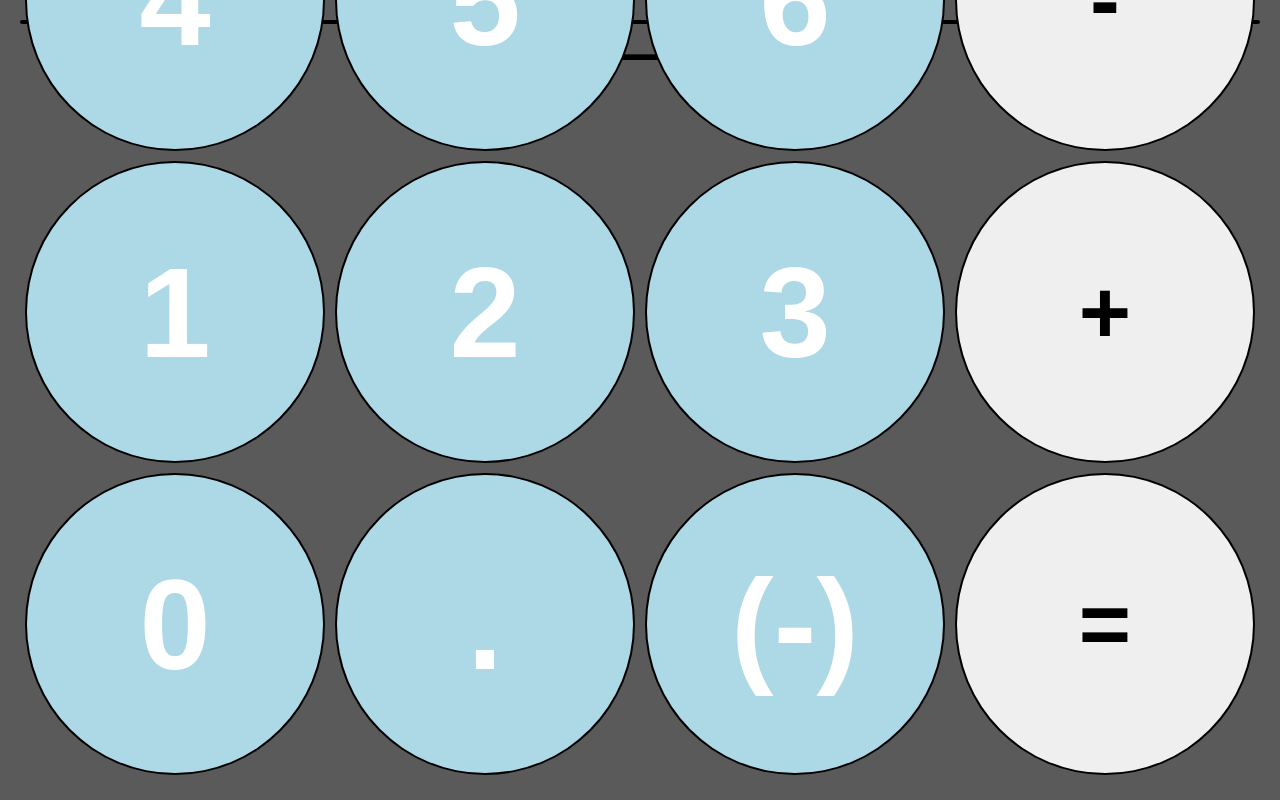
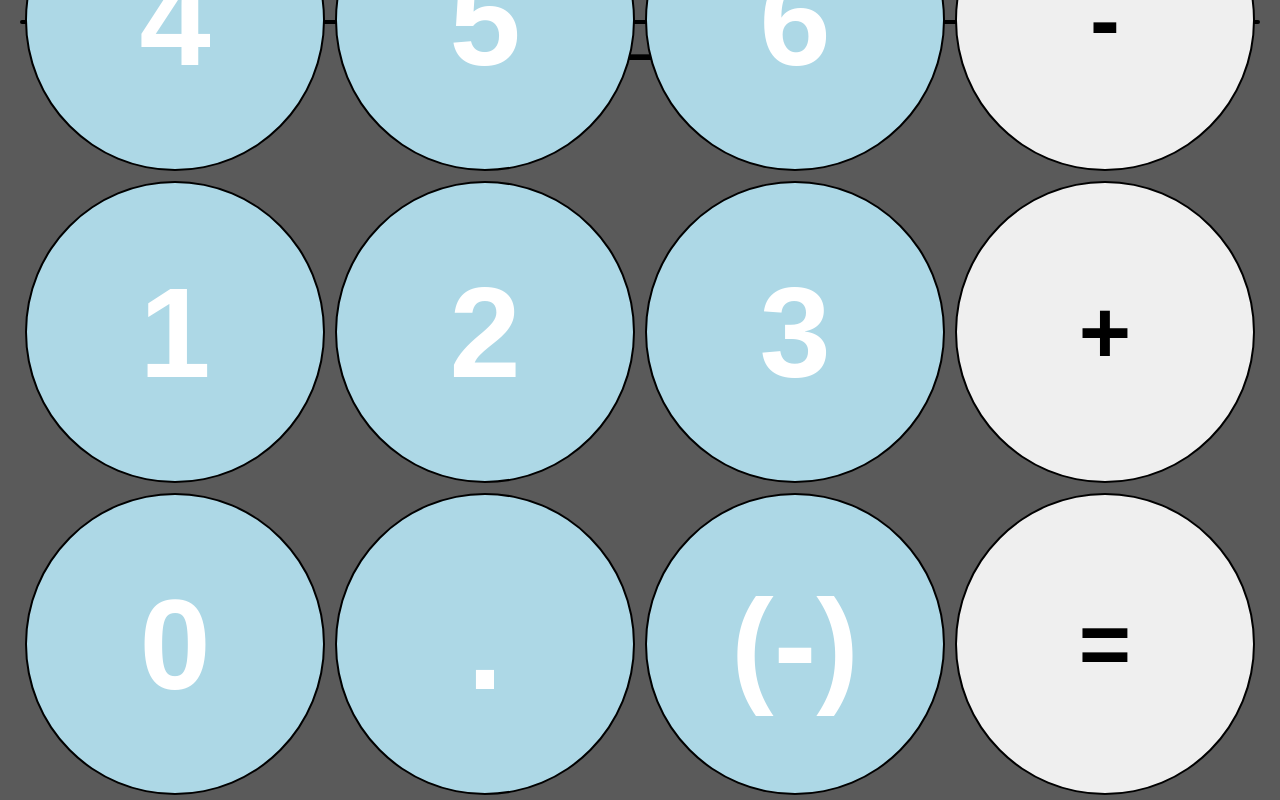
Before and after one commit to henrique11varela/webCalculator, a plain HTML site: page index.html in a window 1280 px wide. Drawn offline with Linux system fonts and the light colour scheme.

Commit message:
trying to fix bugs

```diff
--- a/css/style.css
+++ b/css/style.css
@@ -37,12 +37,13 @@ p.active {
 
 .grid {
     position: absolute;
-    bottom: 20px;
+    bottom: 0;
     display: grid;
     grid-template-columns: repeat(4,1fr);
     grid-template-rows: repeat(5,1fr);
     width: calc(100vw - 40px);
     height: calc(125vw - 40px);
+
 }
 
 button {
```
